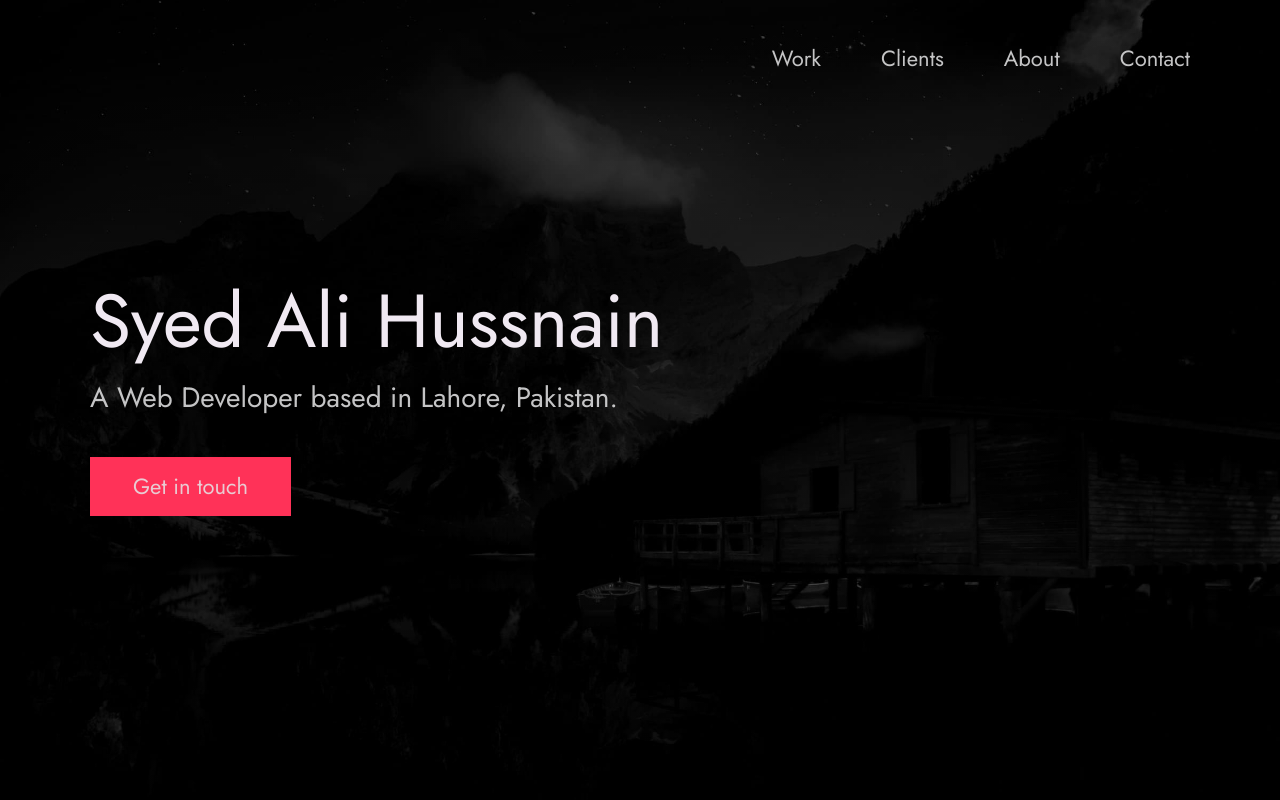
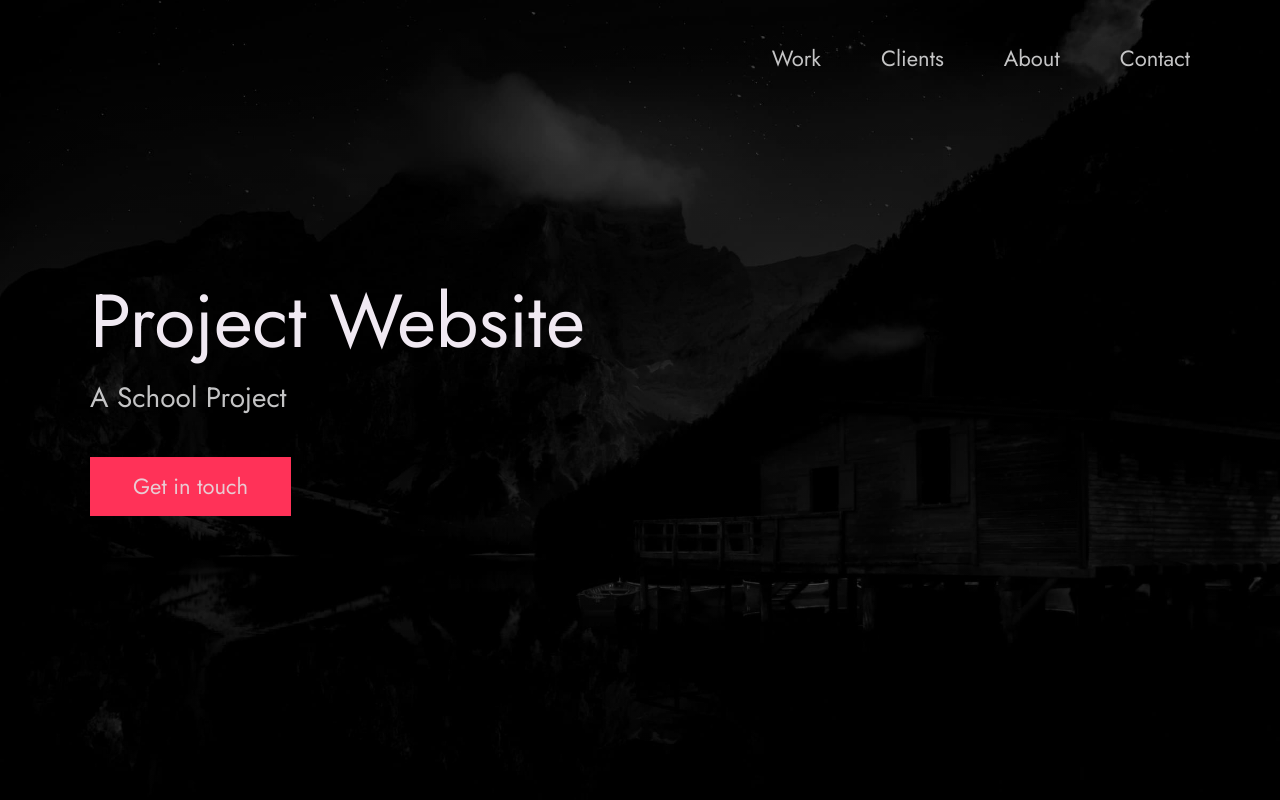
Before and after one commit to GamingScripter/DXWebsite, a plain HTML site: page index.html in a window 1280 px wide. Shown: the top 800 px of the page. Drawn offline with Linux system fonts and the light colour scheme.

Commit message:
Update index.html

```diff
--- a/index.html
+++ b/index.html
@@ -8,7 +8,7 @@
 
   <!-- Put your site title here -->
   <title>
-    Syed Ali Hussnain | A Web Developer based in Lahore, Pakistan.
+    Project Website
   </title>
 
   <meta name="description" content="Add small description of yourslef.">
@@ -40,10 +40,10 @@
       <div class="header__text">
         <h1 class="heading-primary">
           <!-- Replace the following name with your name -->
-          <span>Syed Ali Hussnain</span>
+          <span>Project Website</span>
         </h1>
         <!-- Put a small paragraph about yourself -->
-        <p>A Web Developer based in Lahore, Pakistan.</p>
+        <p>A School Project</p>
         <a href="#contact" class="btn btn--pink">Get in touch</a>
       </div>
     </div>
```
